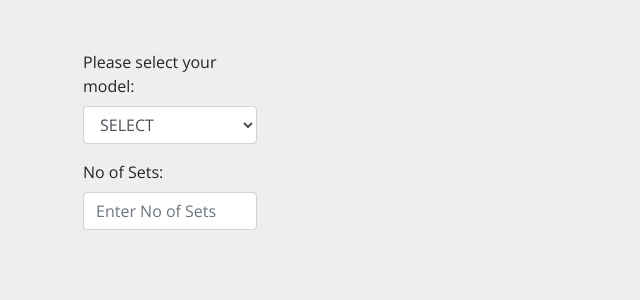
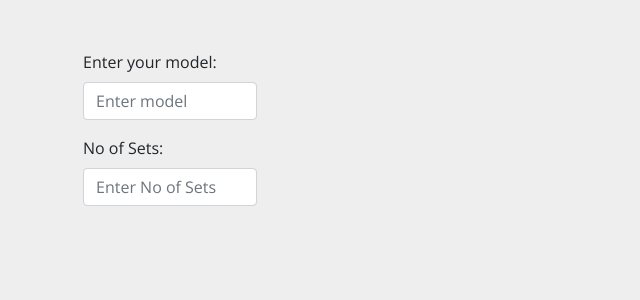
Before and after one commit to Prabuatcontec/ocr-receiving, a Flask app: template templates/modeldsp.html in a window 1280 px wide. Shown: the part 60-360 px from the top of the page, without its empty margins (0-640 px from the left). Run offline with Flask 2, Linux system fonts and the light colour scheme; the template is opened without the code that fills it, so the values that code supplies are empty; some libraries are stand-ins or nearby versions.

Commit message:
Design change

```diff
--- a/api.py
+++ b/api.py
@@ -44,3 +44,7 @@ def insertcustmodel():
 
     responseBody = {"results": Connection().insertcustmodel1(req3, req4)}
     return jsonify(responseBody), 200
+
+@api_blueprint.route('/validatemodel/<model_id1>')
+def validatemodel(model_id1):
+    return jsonify(Connection().validateModel(model_id1)), 200
--- a/mysql.py
+++ b/mysql.py
@@ -45,6 +45,7 @@ class Connection:
 
         return models1
 
+
     def getModels(self, customer_id, model_id=""):
         self.cur.execute(
             "SELECT m.Name,m.Validation FROM Automation.CustomerModels  cm LEFT JOIN Automation.Models m ON cm.ModelId = m.Id Where cm.CustomerId =%d" % int(customer_id))
@@ -91,3 +92,18 @@ class Connection:
         self.cur.execute(sql1, val1)
 
         return "Success"
+
+
+    def validateModel(self,model_id1):
+        sql2 = "SELECT * FROM Automation.Models where Name= %s"
+        val2 = (model_id1,)
+        self.cur.execute(sql2, val2)
+        row = self.cur.fetchone()
+
+        if row:
+            results = "Found"
+        else:
+            results = "Not Found"
+
+        print(results)
+        return results
--- a/templates/layout.html
+++ b/templates/layout.html
@@ -23,6 +23,7 @@
 
     <script src="/static/js/jquery-3.5.1.min.js"></script>
     <script src="/static/js/jquery-ui.min.js"></script>
+    <script src="https://ajax.googleapis.com/ajax/libs/jquery/3.5.1/jquery.min.js"></script>
   </head>
 
   <body>
--- a/templates/modeldsp.html
+++ b/templates/modeldsp.html
@@ -7,19 +7,21 @@
             <!--- form starts here --->
             <form class="needs-validation" id="form1" method="POST" name="modeldsp">
                 <div class="form-group inputEle">
-                    <label for="model">Please select your model:</label>
+                    <label for="model">Enter your model:</label>
                         <div>
-                            <select id="model" name="model" class="form-control">
-                            <option value="">SELECT</option>
-                            </select>
+                            <input type="text" class="form-control" id="model" placeholder="Enter model" required
+                                    autocomplete="off">
                         </div>
                 </div>
                 <div class="inputEle">
-                    <label class="form-label" for="nsets">No of Sets:</label>
+                    <label id = "label2" class="form-label" for="nsets">No of Sets:</label>
                     <input type="number" class="form-control" id="nsets" placeholder="Enter No of Sets" required
                            min="0" max="6" autocomplete="off">
                 </div>
                 <textarea name="finaldata" id="finaldata" style="display: none;"></textarea>
+                <div id="wait"
+                     style="display:none;width:69px;height:89px;border:1px solid black;position:absolute;top:50%;left:50%;padding:2px;">
+                    <img src='images/demo_wait' width="64" height="64" /><br>Loading..</div>
             </form>
             <!--- form ends here --->
         </div>
@@ -60,33 +62,52 @@ text-align:left !important;
 
 $(document).ready(function(){
     $("#button").hide();
+    $(document).ajaxStart(function(){
+        $("#wait").css("display", "block");
+    });
+    $(document).ajaxComplete(function(){
+         $("#wait").css("display", "none");
+    });
+ });
 
-     $("#overlay").fadeIn();
+ $(document).ready(function(){
+    $("#model").change(function(){
+
+        inp_model = document.getElementById("model").value;
+        if(inp_model != "") {
+            var getData
+
              $.ajax({
                 type: "GET",
-        url: "api/modellist",
+                url: "api/validatemodel/" + inp_model,
                 data: {},
                 contentType: "application/json",
                 dataType: "json",
                 success: function (response) {
-          var m = {};
-          $.each(response["results"], function (key, value) {
-            $('#model').append($('<option></option>').val(value["2"]).html(value["2"]));
-          });
-          console.log(m);
-          $("#overlay").fadeOut();
+                    getData = response;
+
+                    if (getData == "Found") {
+                        alert("Existing Model,Please enter the new model again");
+                        document.getElementById("model").value = "";
+                        $('#model').focus();
+
+                    }
                 },
               });
-
+        }
+    });
  });
 
  $(document).ready(function(){
     $("#nsets").change(function(){
 
-        if(form1.model.value == "") {
+        inp_model1 = document.getElementById("model").value;
+        if(inp_model1 == "") {
             alert("Please Enter Model!");
+            $('#model').focus();
             return false;
         }
+
 
         // ------   Remove table "modTable" ------
         if (document.getElementById("modTable")) {
@@ -102,6 +123,7 @@ $(document).ready(function(){
         }
 
         if (rowcount >=1) {
+
             $("#button").show();
             var arrHead = new Array();	// array for header.
             arrHead = ['Label Name', 'Minimum Size', 'Maximum Size', 'ReqularExp', 'Pallet Count'];
@@ -196,7 +218,6 @@ $(document).ready(function(){
 <script type="text/javascript">
 button.addEventListener('click', function() {
     document.getElementById("button").disabled = true;
-    alert('world');
 });
 </script>
 
```
Also changed, not shown: templates/Final Version/modeldsp.html (+11 -2 lines). Lines whose indentation alone changed are shown as unchanged.
